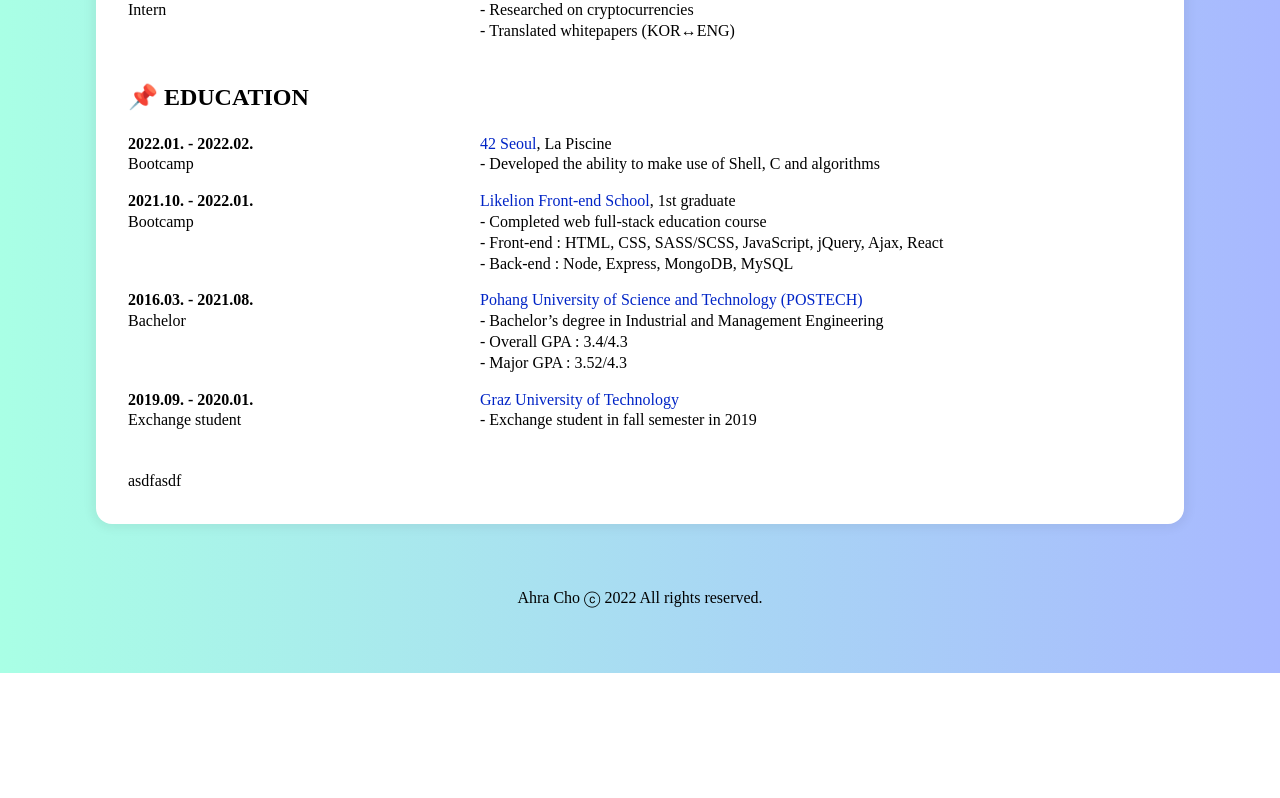
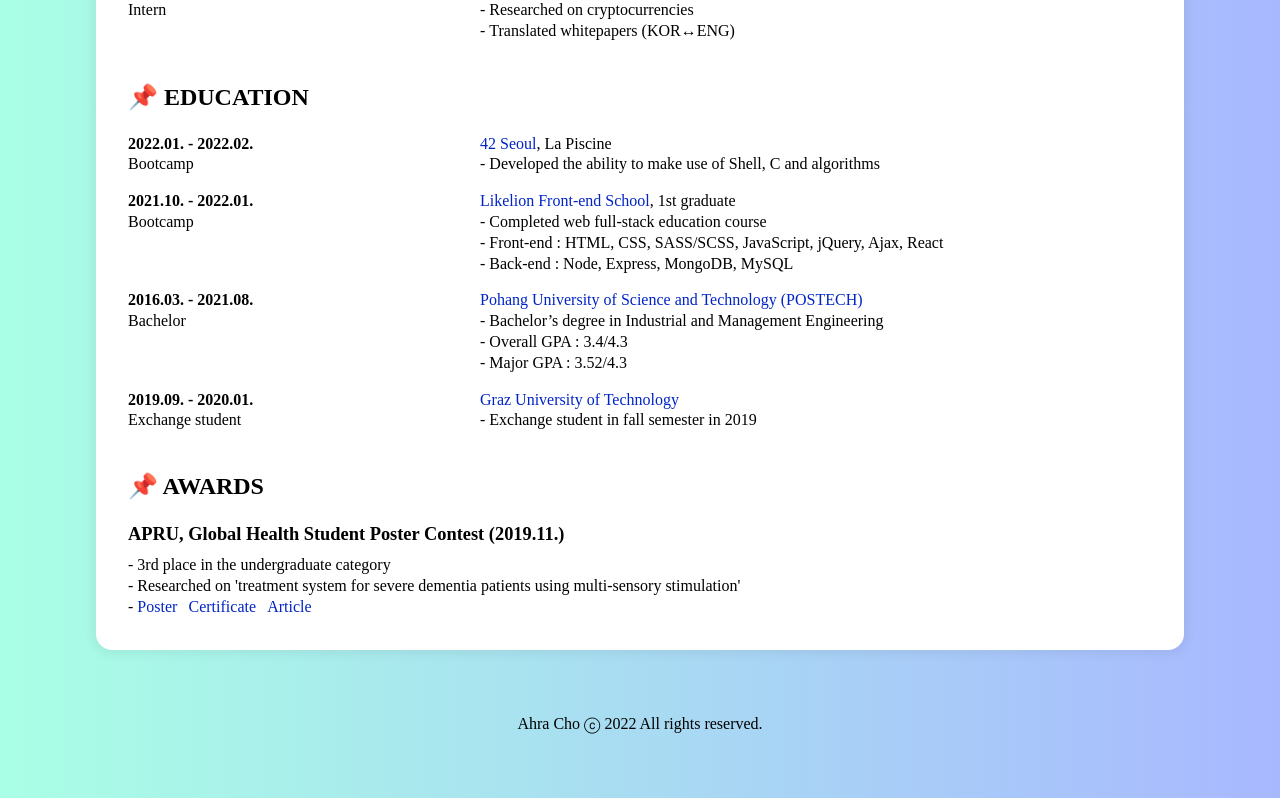
Before and after one commit to choar816/intro-choar, a React app: page / in a window 1280 px wide. Shown: the part 655-1453 px from the top of the page. Before the commit the page ends 1328 px from the top, so only its background shows below. Built offline with nearby package versions, Linux system fonts and the light colour scheme; the HTML template or start-up script is replaced by a standard one.

Commit message:
Add: awards section to Resume

```diff
--- a/src/components/Portfolio.jsx
+++ b/src/components/Portfolio.jsx
@@ -72,7 +72,9 @@ function Portfolio() {
             ))}
             <li>
               {proj.link.map((val) => (
-                <a href={val.to}>{val.type}</a>
+                <a target="_blank" rel="noreferrer noopener" href={val.to}>
+                  {val.type}
+                </a>
               ))}
             </li>
           </ul>
--- a/src/components/Resume.jsx
+++ b/src/components/Resume.jsx
@@ -84,6 +84,30 @@ const eduList = [
   },
 ];
 
+const awardList = [
+  {
+    title: 'APRU, Global Health Student Poster Contest (2019.11.)',
+    description: [
+      '3rd place in the undergraduate category',
+      "Researched on 'treatment system for severe dementia patients using multi-sensory stimulation'",
+    ],
+    link: [
+      {
+        type: 'Poster',
+        to: 'https://s3.us-west-2.amazonaws.com/secure.notion-static.com/09d01d4e-9cd6-473a-99b6-aab834c7895f/PosterContest_%E1%84%8E%E1%85%AC%E1%84%8C%E1%85%A9%E1%86%BC_%E1%84%87%E1%85%A9%E1%86%A8%E1%84%89%E1%85%A1%E1%84%87%E1%85%A9%E1%86%AB.pdf?X-Amz-Algorithm=AWS4-HMAC-SHA256&X-Amz-Content-Sha256=UNSIGNED-PAYLOAD&X-Amz-Credential=AKIAT73L2G45EIPT3X45%2F20220315%2Fus-west-2%2Fs3%2Faws4_request&X-Amz-Date=20220315T010731Z&X-Amz-Expires=86400&X-Amz-Signature=10c9029045561f9eaea6d106654102cdde2e6977ccaef98469915ed435c19192&X-Amz-SignedHeaders=host&response-content-disposition=filename%20%3D%22Poster.pdf%22&x-id=GetObject',
+      },
+      {
+        type: 'Certificate',
+        to: 'https://s3.us-west-2.amazonaws.com/secure.notion-static.com/a785058b-5bb0-4033-8b8d-557efac39cb6/APRU_cert_2020_student_poster_CHO.pdf?X-Amz-Algorithm=AWS4-HMAC-SHA256&X-Amz-Content-Sha256=UNSIGNED-PAYLOAD&X-Amz-Credential=AKIAT73L2G45EIPT3X45%2F20220315%2Fus-west-2%2Fs3%2Faws4_request&X-Amz-Date=20220315T010715Z&X-Amz-Expires=86400&X-Amz-Signature=c4d9b1cb8ebe9a11dfd48d4033e48489851fd652c8fe66924c7f6e5531c6bcd4&X-Amz-SignedHeaders=host&response-content-disposition=filename%20%3D%22Certificate.pdf%22&x-id=GetObject',
+      },
+      {
+        type: 'Article',
+        to: 'https://cite.postech.ac.kr/postech-students-won-3rd-place-in-the-apru-global-health-student-poster-contest-ug-category/',
+      },
+    ],
+  },
+];
+
 const Section = styled.section`
   overflow: hidden;
 
@@ -134,6 +158,18 @@ const Section = styled.section`
     }
     .part-second {
       flex: 2;
+    }
+  }
+
+  .list-award {
+    h3 {
+      font-size: 1.15rem;
+    }
+    ul {
+      margin-top: 0.5rem;
+    }
+    a + a {
+      margin-left: 0.7rem;
     }
   }
 `;
@@ -211,7 +247,28 @@ function Resume() {
           ))}
         </ul>
       </Section>
-      <Section>asdfasdf</Section>
+      <Section>
+        <h2>📌 AWARDS</h2>
+        <ul className="list-award">
+          {awardList.map((award) => (
+            <li>
+              <h3>{award.title}</h3>
+              <ul className="list-with-dash">
+                {award.description.map((val) => (
+                  <li>{val}</li>
+                ))}
+                <li>
+                  {award.link.map((val) => (
+                    <a target="_blank" rel="noreferrer noopener" href={val.to}>
+                      {val.type}
+                    </a>
+                  ))}
+                </li>
+              </ul>
+            </li>
+          ))}
+        </ul>
+      </Section>
     </>
   );
 }
```
